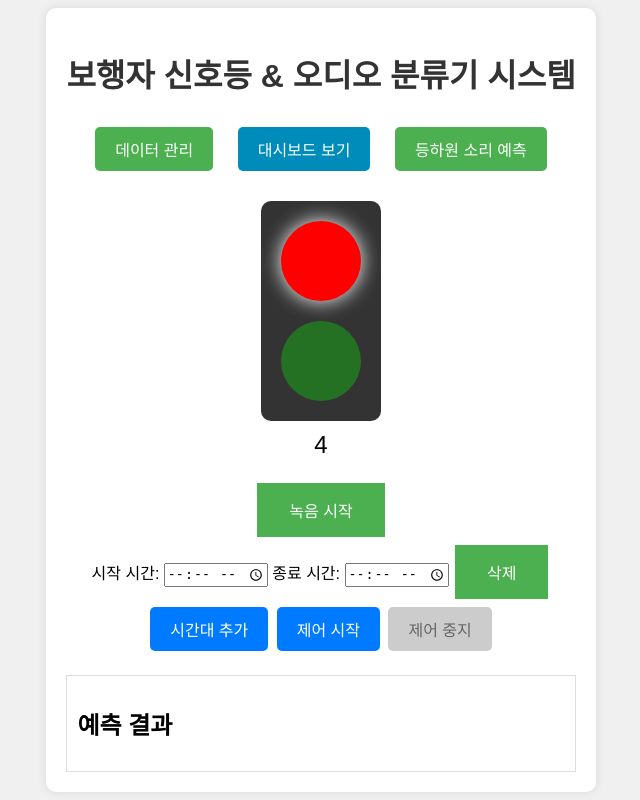
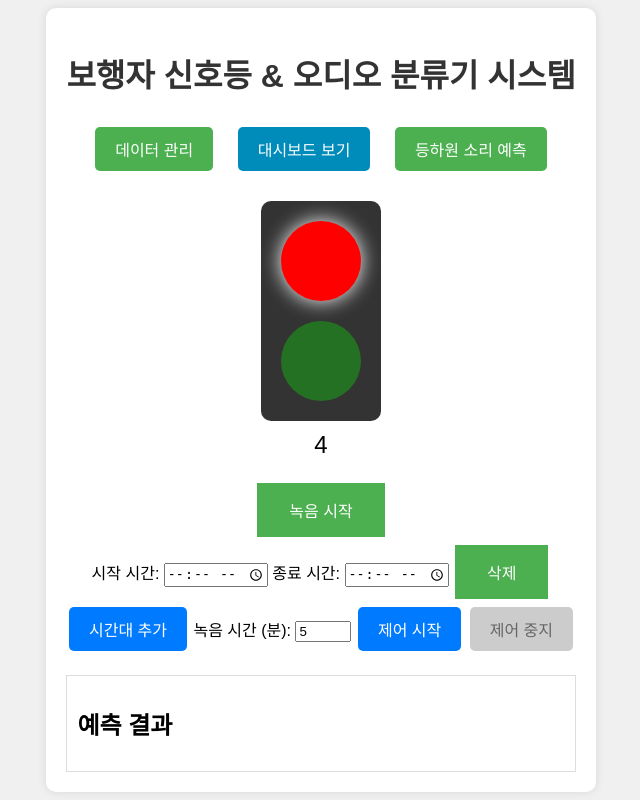
Before and after one commit to junginho0901/school_light2, a Flask app: page / in a window 1280 px wide. Shown: the whole page, without its empty margins (319-959 px from the left). Run offline with Flask 3, Linux system fonts and the light colour scheme; some libraries are stand-ins or nearby versions.

Commit message:
sdasdasd자동제어+시간+마이크

```diff
--- a/app.py
+++ b/app.py
@@ -1,7 +1,7 @@
 import os
 import io
 import csv
-from datetime import datetime, timedelta
+from datetime import datetime, time, timedelta
 from collections import defaultdict
 import tempfile
 import zipfile
@@ -196,7 +196,9 @@ logging.basicConfig(level=logging.INFO)
 @app.route('/predict', methods=['POST'])
 def predict():
     global signal_adjustments
+    record_duration = request.form.get('recordDuration', default=5, type=int)  # 기본 5분
 
+    print(f"사용자 설정 녹음 시간: {record_duration}분")
     # 1. 오디오 파일이 요청에 포함되어 있는지 확인
     if 'audio' not in request.files:
         logging.error("오디오 파일이 포함되지 않았습니다.")
@@ -584,6 +586,53 @@ def create_plot(data, forecast, title):
 
     return graphic
 
+
+import threading
+def check_school_sound_ratio(data):
+    global school_sound_ratio
+
+    # data에서 등하원 소리 비율을 계산하는 로직 추가
+    total_predictions = len(data)
+    school_sound_count = sum(1 for d in data if d['class'] == '등하원소리')
+
+    school_sound_ratio = (school_sound_count / total_predictions) * 100
+    logging.info(f"등하원 소리 비율: {school_sound_ratio}%")
+
+    # 일정 비율 이상일 경우 제어 중지 및 녹음 시작
+    if school_sound_ratio >= 80:  # 임의의 기준, 설정에 따라 변경 가능
+        stop_control()  # 제어 중지
+        logging.info("등하원 소리 비율 초과로 인해 제어 중지")
+
+
+def automatic_recording():
+    while is_control_active:  # 제어가 중지될 때까지
+        # 1시간에 1번씩 녹음을 수행하고 판단하는 로직 추가
+        time.sleep(3600)  # 1시간 대기 (임의로 설정 가능)
+
+        # 녹음 트리거: predict 함수 호출 로직
+        with app.test_request_context('/predict', method='POST'):
+            # 임의의 오디오 파일을 predict에 전달하는 코드를 추가해야 합니다.
+            response = predict()
+            data = response.get_json()
+
+            # 판단 결과에서 등하원 소리 비율 확인
+            check_school_sound_ratio(data)
+
+        # 판단 결과에 따라 제어 중지
+        if is_control_active and school_sound_ratio >= threshold_ratio:
+            stop_control()  # 제어 중지 함수 호출
+
+def stop_control():
+    global is_control_active
+    is_control_active = False  # 제어 비활성화
+    # 여기서 추가적으로 필요한 제어 중지 로직을 넣을 수 있습니다.
+    logging.info("제어가 중지되었습니다.")
+
+# 초기화 시
+# 임계값 비율을 설정 (예: 80%)
+threshold_ratio = 80  # 등하원 소리 비율이 80% 이상일 때 제어 중지
+is_control_active = False  # 제어가 비활성화된 상태로 시작
+
 if __name__ == '__main__':
     load_predictions_from_csv()
     load_adjustments_from_csv()
--- a/static/script.js
+++ b/static/script.js
@@ -29,6 +29,7 @@ document.addEventListener('DOMContentLoaded', function() {
     let consecutiveSchoolSounds = 0;
     let classDistributionChart, hourlyDetectionChart, signalAdjustmentChart;
     let updateInterval;
+    let confidencesLog = []; // 예측 결과 저장용 배열
 
     const socket = io();
 
@@ -145,8 +146,12 @@ document.addEventListener('DOMContentLoaded', function() {
     }
 
     function stopRecording() {
-        if (audioContext) {
-            audioContext.close();
+        if (audioContext && audioContext.state !== 'closed') {  // audioContext가 있고, 이미 닫힌 상태가 아니라면
+            audioContext.close().then(() => {
+                console.log('AudioContext가 정상적으로 종료되었습니다.');
+            }).catch((error) => {
+                console.error('AudioContext 종료 중 오류 발생:', error);
+            });
         }
         isRecording = false;
         audioBuffer = [];
@@ -170,6 +175,9 @@ document.addEventListener('DOMContentLoaded', function() {
             const elapsedTime = ((Date.now() - startTime) / 1000).toFixed(1);
             resultElement.textContent = `${elapsedTime}초: 예측된 클래스: ${data.class}, 신뢰도: ${(data.confidence * 100).toFixed(2)}%`;
             resultsDiv.insertBefore(resultElement, resultsDiv.firstChild);
+
+            confidencesLog.push({ class: data.class, confidence: data.confidence });
+
 
             if (data.class === '등하원소리' && isRedLight) {
                 consecutiveSchoolSounds++;
@@ -587,7 +595,6 @@ document.addEventListener('DOMContentLoaded', function() {
 
     let timePeriodCount = 1;
     let isAutoControlActive = false;
-
     const addTimeButton = document.getElementById('addTimeButton');
     const startControlButton = document.getElementById('startControl');
     const stopControlButton = document.getElementById('stopControl');
@@ -651,11 +658,55 @@ document.addEventListener('DOMContentLoaded', function() {
             return;
         }
 
+        const recordingDuration = parseFloat(document.getElementById('recordDuration').value) || 5; // 분 단위
+        const durationInMilliseconds = recordingDuration * 60 * 1000;  // 밀리초로 변환
+
+        // 제어 버튼 상태 업데이트
+        startControlButton.disabled = true;
+        stopControlButton.disabled = false;
+        recordButton.disabled = true;  // 녹음 버튼 비활성화
+
+        isAutoControlActive = true;
+
+        // 첫 자동 제어 시 즉시 녹음 실행
+        startRecording();
+        console.log(`${recordingDuration}분 동안 첫 자동 녹음 시작`);
+
+        // 설정된 시간 후 녹음 중지
+        setTimeout(function() {
+            stopRecording();
+            console.log("첫 자동 녹음 종료");
+
+            // 비율 계산 (필요 시 바로 중지)
+            checkSchoolSoundRatio(confidencesLog);
+        }, durationInMilliseconds);
+
+        // 1시간마다 자동으로 녹음 반복 실행
+        autoControlInterval = setInterval(function() {
+            confidencesLog = [];  // 1시간마다 녹음 시작 전에 배열 초기화
+            startRecording();  // 1시간마다 녹음 시작
+            console.log(`${recordingDuration}분 동안 자동 녹음 시작`);
+
+            // 설정된 시간 후 녹음 중지
+            setTimeout(function() {
+                stopRecording();
+                console.log("자동 녹음 종료");
+
+                // 녹음 결과 판단 및 비율 계산
+                checkSchoolSoundRatio(confidencesLog);
+            }, durationInMilliseconds);
+
+        }, 3600000); // 1시간마다 실행
+
+        // 제어 버튼 상태 업데이트
+        startControlButton.disabled = true;
+        stopControlButton.disabled = false;
+        recordButton.disabled = true;  // 녹음 버튼 비활성화
         // 자동 제어나 수동 제어를 활성화
+
         startControlButton.disabled = true;
         stopControlButton.disabled = false;
 
-        const recordButton = document.getElementById('recordButton');
         recordButton.disabled = true;  // 녹음 버튼 비활성화
 
         // 클릭 이벤트를 막는 코드 추가
@@ -687,15 +738,55 @@ document.addEventListener('DOMContentLoaded', function() {
     // 제어 중지 버튼 클릭 시
     stopControlButton.addEventListener('click', function() {
         clearInterval(controlInterval);  // 설정된 setInterval 중지
-        startControlButton.disabled = false;  // 제어 시작 버튼 활성화
-        stopControlButton.disabled = true;  // 제어 중지 버튼 비활성화
+        clearInterval(autoControlInterval);  // 자동 제어 중지
 
-        const recordButton = document.getElementById('recordButton');
-        recordButton.disabled = false;  // 녹음 버튼 다시 활성화
+        // 제어 및 녹음 버튼 상태 초기화
+        startControlButton.disabled = false;
+        stopControlButton.disabled = true;
+        recordButton.disabled = false;
 
         isAutoControlActive = false;  // 자동 제어 플래그 리셋
+
+        // 녹음 중이었을 경우 녹음 중지
+        stopRecording();
     });
 
+    function checkSchoolSoundRatio(confidencesLog) {
+        let schoolSoundCount = confidencesLog.filter(conf => conf.class === '등하원소리').length;
+        let totalCount = confidencesLog.length;
+
+        if (totalCount === 0) {
+            console.log("로그 데이터가 없습니다.");
+            return;
+        }
+
+        let ratio = (schoolSoundCount / totalCount) * 100;  // 비율 계산
+
+        console.log(`등하원소리 비율: ${ratio}%`);
+
+        if (ratio >= 80) {  // 80% 이상의 경우 자동으로 제어 중지 및 녹음 시작
+            console.log("등하원 소리 비율이 80% 이상임 - 제어 중지 및 녹음 종료");
+
+            // 자동 제어 중지
+            clearInterval(autoControlInterval);  // 자동 제어 중지
+            clearInterval(controlInterval);  // 시간대 비교 중지
+
+            isAutoControlActive = false;  // 자동 제어 플래그 리셋
+            stopRecording();  // 현재 녹음 종료
+
+            // 제어 중지 후 상태 업데이트
+            stopControlButton.click();  // 제어 중지 버튼 강제 클릭
+            recordButton.disabled = false;  // 녹음 버튼 활성화
+
+            console.log("자동 제어 중지 및 녹음 버튼 활성화");
+
+            // 비율이 충족되면 녹음 시작
+            setTimeout(function() {
+                console.log("등하원 소리 비율이 80% 이상으로 녹음 재시작");
+                startRecording();  // 녹음 재시작
+            }, 1000);  // 1초 후 녹음 재시작
+        }
+    }
 
 
 
--- a/templates/index.html
+++ b/templates/index.html
@@ -48,7 +48,10 @@
                 <!-- 시간대 추가 버튼 -->
                 <button id="addTimeButton" class="btn">시간대 추가</button>
 
-                <!-- 제어 버튼 -->
+                <label for="recordDuration">녹음 시간 (분):</label>
+                <input type="number" id="recordDuration" name="recordDuration" value="5" min="1" max="60">
+
+                <!-- 제어 버튼들 -->
                 <button id="startControl" class="btn btn-success">제어 시작</button>
                 <button id="stopControl" class="btn btn-danger" disabled>제어 중지</button>
             </div>
```
